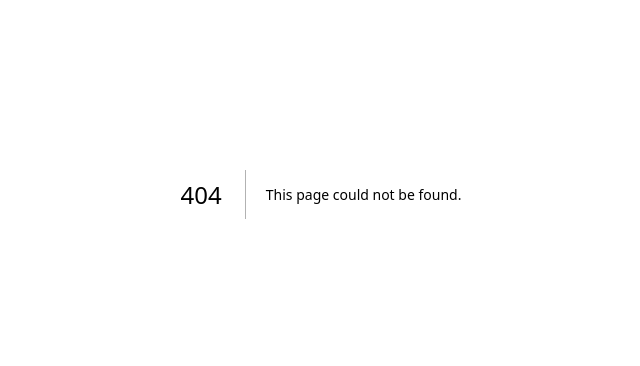
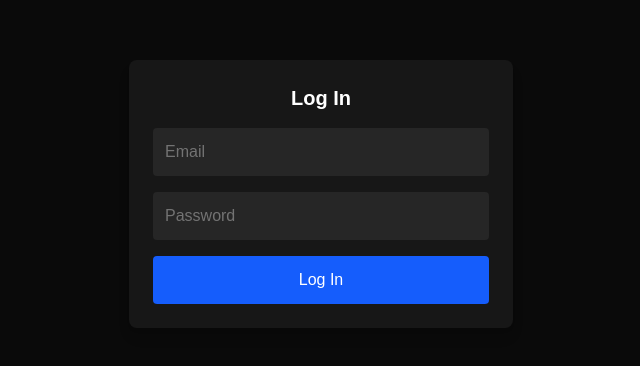
Before and after one commit to ZacharyLHarvey/Metagard, a Next.js app: page /login in a window 1280 px wide. Before the commit this address had no page. Shown: the part 206-572 px from the top of the page, without its empty margins (319-959 px from the left). Built offline with nearby package versions, Linux system fonts and the light colour scheme.

Commit message:
+ login with password, display profile

```diff
--- /dev/null
+++ b/src/app/auth/callback/route.ts
@@ -0,0 +1,9 @@
+import { supabaseServer } from "@/lib/server/supabaseServer";
+import { NextResponse } from "next/server";
+
+export async function GET(request: Request) {
+  const supabase = await supabaseServer();
+  await supabase.auth.exchangeCodeForSession(request.url);
+
+  return NextResponse.redirect(new URL("/", request.url));
+}
--- /dev/null
+++ b/src/app/login/page.tsx
@@ -0,0 +1,68 @@
+"use client";
+
+import { useState } from "react";
+import { supabaseBrowser } from "@/lib/browser/supabaseBrowser";
+
+export default function LoginPage() {
+  const [email, setEmail] = useState("");
+  const [password, setPassword] = useState("");
+  const [error, setError] = useState("");
+
+  async function handleLogin(e: React.FormEvent<HTMLFormElement>) {
+    e.preventDefault();
+    setError("");
+
+    const supabase = supabaseBrowser();
+
+    const { error } = await supabase.auth.signInWithPassword({
+      email,
+      password,
+    });
+
+    if (error) {
+      setError(error.message);
+      return;
+    }
+
+    // Session cookie is now set — redirect to homepage
+    window.location.href = "/";
+  }
+
+  return (
+    <main className="min-h-screen flex items-center justify-center bg-neutral-950 text-white">
+      <form
+        onSubmit={handleLogin}
+        className="flex flex-col gap-4 w-full max-w-sm p-6 bg-neutral-900 rounded-lg shadow-lg"
+      >
+        <h1 className="text-xl font-semibold text-center">Log In</h1>
+
+        <input
+          type="email"
+          placeholder="Email"
+          className="p-3 rounded bg-neutral-800 text-white placeholder-neutral-500 focus:outline-none focus:ring-2 focus:ring-blue-600"
+          value={email}
+          onChange={(e) => setEmail(e.target.value)}
+          required
+        />
+
+        <input
+          type="password"
+          placeholder="Password"
+          className="p-3 rounded bg-neutral-800 text-white placeholder-neutral-500 focus:outline-none focus:ring-2 focus:ring-blue-600"
+          value={password}
+          onChange={(e) => setPassword(e.target.value)}
+          required
+        />
+
+        <button
+          type="submit"
+          className="p-3 bg-blue-600 hover:bg-blue-700 rounded text-white font-medium transition"
+        >
+          Log In
+        </button>
+
+        {error && <p className="text-red-400 text-center">{error}</p>}
+      </form>
+    </main>
+  );
+}
--- /dev/null
+++ b/src/lib/browser/supabaseBrowser.ts
@@ -0,0 +1,10 @@
+"use client";
+
+import { createBrowserClient } from "@supabase/auth-helpers-nextjs";
+
+export function supabaseBrowser() {
+  return createBrowserClient(
+    process.env.NEXT_PUBLIC_SUPABASE_URL!,
+    process.env.NEXT_PUBLIC_SUPABASE_ANON_KEY!
+  );
+}
```
